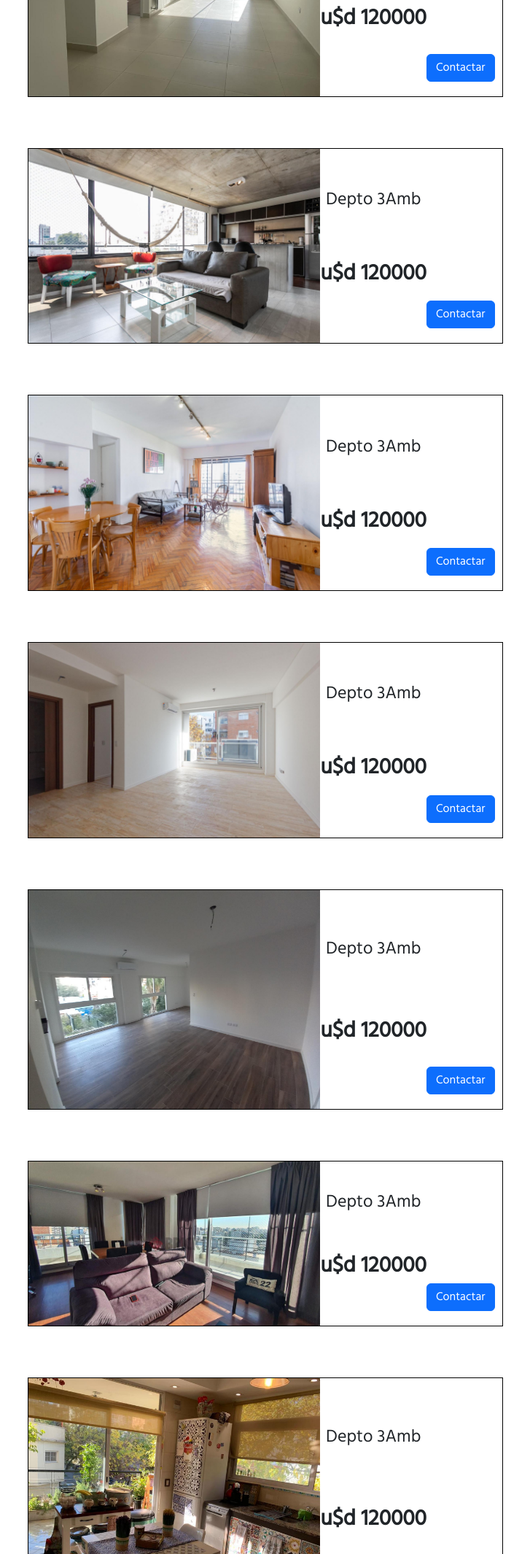
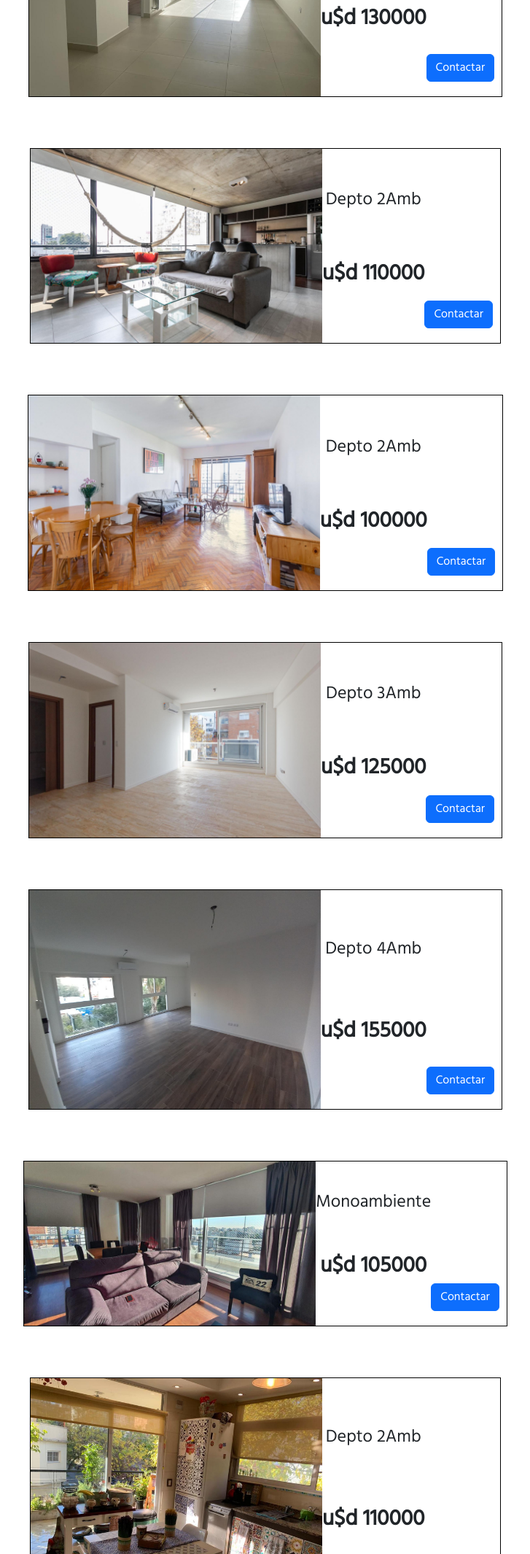
Before and after one commit to Villegas91/Propsearch-sass-Villegas, a website: page pages/comprar.html in a window 1280 px wide. Shown: the part 670-2800 px from the top of the page at 73% size, without its empty margins (276-1003 px from the left). Drawn offline with nearby package versions, Linux system fonts and the light colour scheme.

Commit message:
cambios precios

```diff
--- a/pages/comprar.html
+++ b/pages/comprar.html
@@ -56,8 +56,8 @@
         <div class="card-ventas">
             <img src="/fotos/depto1.jpg" alt="img">
             <div class="description">
-                <h4>Depto 3Amb</h4>
-                 <p>u$d 120000</p>
+                <h4>Monoambiente</h4>
+                 <p>u$d 95000</p>
             </div>
             <div class="contacto">
                 <a href="/pages/contacto.html"><button type="submit" class="btn btn-primary">Contactar</button></a>
@@ -67,7 +67,7 @@
             <img src="/fotos/depto2.jpg" alt="img">
             <div class="description">
                 <h4>Depto 3Amb</h4>
-                 <p>u$d 120000</p>
+                 <p>u$d 130000</p>
             </div>
             <div class="contacto">
                 <a href="/pages/contacto.html"><button type="submit" class="btn btn-primary">Contactar</button></a>
@@ -76,8 +76,8 @@
         <div class="card-ventas">
             <img src="/fotos/depto3.jpg" alt="img">
             <div class="description">
-                <h4>Depto 3Amb</h4>
-                 <p>u$d 120000</p>
+                <h4>Depto 2Amb</h4>
+                 <p>u$d 110000</p>
             </div>
             <div class="contacto">
                 <a href="/pages/contacto.html"><button type="submit" class="btn btn-primary">Contactar</button></a>
@@ -86,8 +86,8 @@
         <div class="card-ventas">
             <img src="/fotos/depto4.jpg" alt="img">
             <div class="description">
-                <h4>Depto 3Amb</h4>
-                 <p>u$d 120000</p>
+                <h4>Depto 2Amb</h4>
+                 <p>u$d 100000</p>
             </div>
             <div class="contacto">
                 <a href="/pages/contacto.html"><button type="submit" class="btn btn-primary">Contactar</button></a>
@@ -97,7 +97,7 @@
             <img src="/fotos/depto5.jpg" alt="img">
             <div class="description">
                 <h4>Depto 3Amb</h4>
-                 <p>u$d 120000</p>
+                 <p>u$d 125000</p>
             </div>
             <div class="contacto">
                 <a href="/pages/contacto.html"><button type="submit" class="btn btn-primary">Contactar</button></a>
@@ -106,8 +106,8 @@
         <div class="card-ventas">
             <img src="/fotos/depto6.jpg" alt="img">
             <div class="description">
-                <h4>Depto 3Amb</h4>
-                 <p>u$d 120000</p>
+                <h4>Depto 4Amb</h4>
+                 <p>u$d 155000</p>
             </div>
             <div class="contacto">
                 <a href="/pages/contacto.html"><button type="submit" class="btn btn-primary">Contactar</button></a>
@@ -116,8 +116,8 @@
         <div class="card-ventas">
             <img src="/fotos/depto7.jpg" alt="img">
             <div class="description">
-                <h4>Depto 3Amb</h4>
-                 <p>u$d 120000</p>
+                <h4>Monoambiente</h4>
+                 <p>u$d 105000</p>
             </div>
             <div class="contacto">
                 <a href="/pages/contacto.html"><button type="submit" class="btn btn-primary">Contactar</button></a>
@@ -126,8 +126,8 @@
         <div class="card-ventas">
             <img src="/fotos/depto8.jpg" alt="img">
             <div class="description">
-                <h4>Depto 3Amb</h4>
-                 <p>u$d 120000</p>
+                <h4>Depto 2Amb</h4>
+                 <p>u$d 110000</p>
             </div>
             <div class="contacto">
                 <a href="/pages/contacto.html"><button type="submit" class="btn btn-primary">Contactar</button></a>
```
